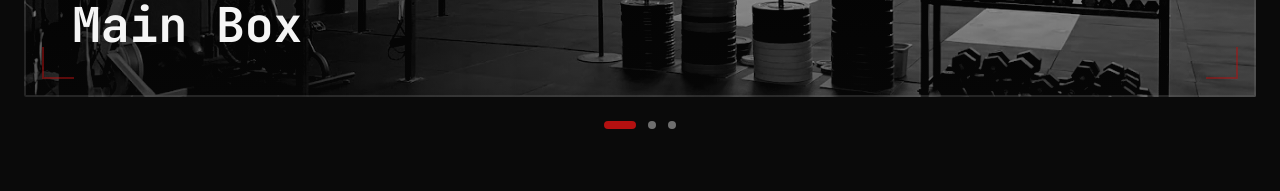
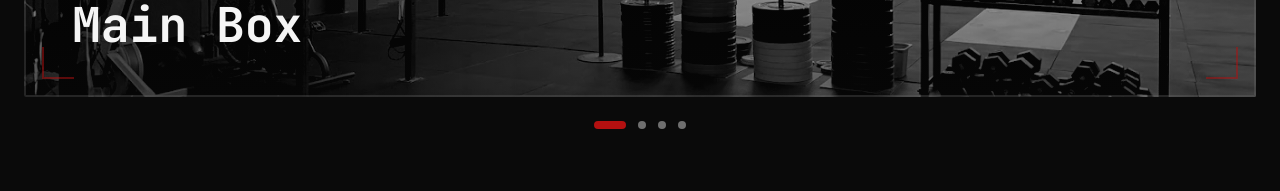
Before and after one commit to richterzo/otherwise-landing, a Next.js app: page / in a window 1280 px wide. Shown: the part 6720-6911 px from the top of the page. Built offline with nearby package versions, Linux system fonts and the light colour scheme.

Commit message:
feat: add Box5.webp to gallery
- Renamed unnamed (2).webp to Box5.webp
- Added Box5.webp as 4th image in gallery carousel
- Gallery now has 4 photos total

```diff
--- a/components/Gallery.tsx
+++ b/components/Gallery.tsx
@@ -10,7 +10,7 @@ export default function Gallery() {
   const [selectedImage, setSelectedImage] = useState<number | null>(null);
   const [currentIndex, setCurrentIndex] = useState(0);
 
-  // Gallery images - Real Otherwise gym photos (3 photos)
+  // Gallery images - Real Otherwise gym photos (4 photos)
   const images = [
     {
       id: 1,
@@ -30,6 +30,12 @@ export default function Gallery() {
       url: "/images/Box2.webp",
       title: "Training Zone",
       category: "TRAINING"
+    },
+    {
+      id: 4,
+      url: "/images/Box5.webp",
+      title: "Training Area",
+      category: "BOX"
     }
   ];
 
```
Also changed, not shown: public/images/Box5.webp (added).
